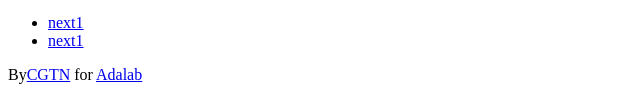
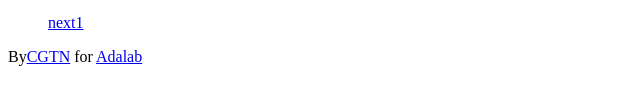
Before and after one commit to qiancheng-t/qiancheng-t, a plain HTML site: page bilibili.html in a window 1280 px wide. Shown: the part 468-572 px from the top of the page, without its empty margins (0-640 px from the left). Drawn offline with Linux system fonts and the light colour scheme.

Commit message:
Update bilibili.html

```diff
--- a/bilibili.html
+++ b/bilibili.html
@@ -20,8 +20,7 @@
 
         <aside>
             <ul>
-                <li><a href="https://qiancheng-t.github.io/index.html">next1</a></li>
-                <li><a href="https://qiancheng-t.github.io/bilibili.html">next1</a></li>
+                <a href="https://qiancheng-t.github.io/index.html">next1</a>
             </ul>
             </aside>
 
```
